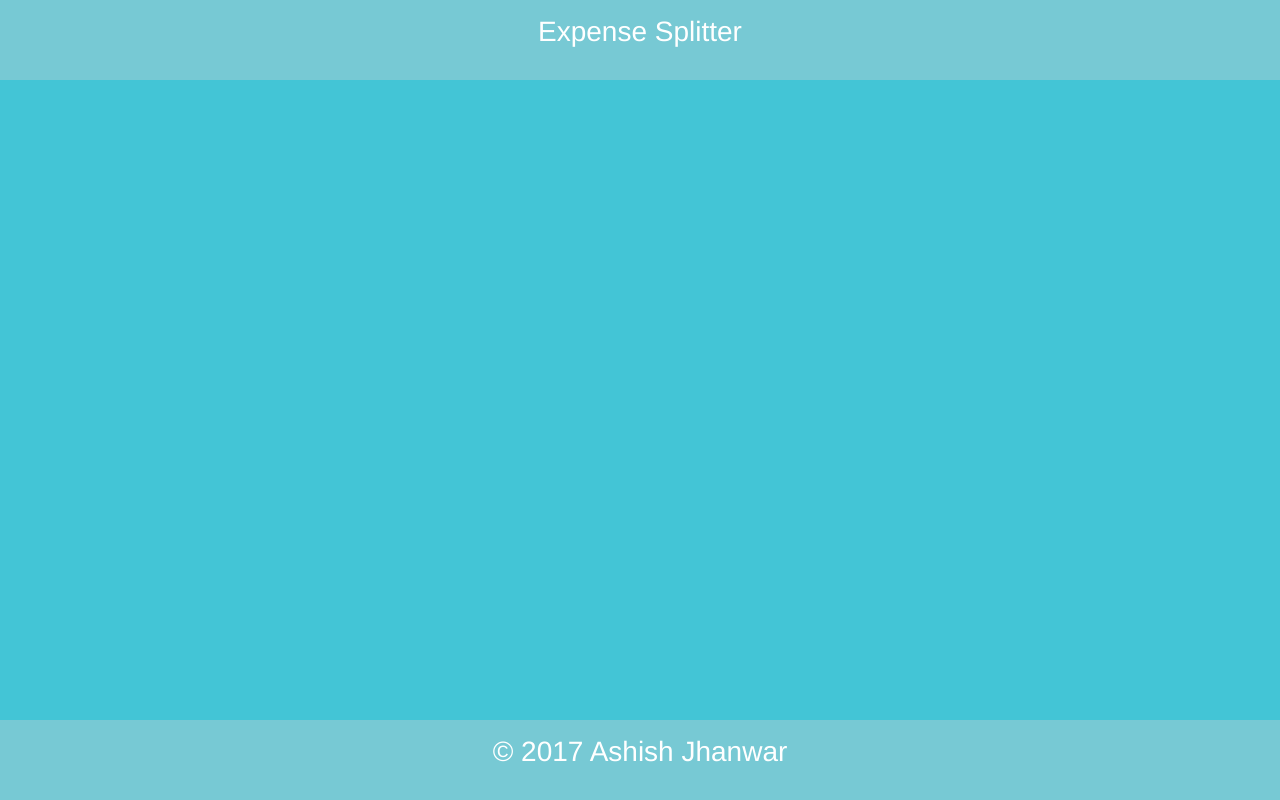
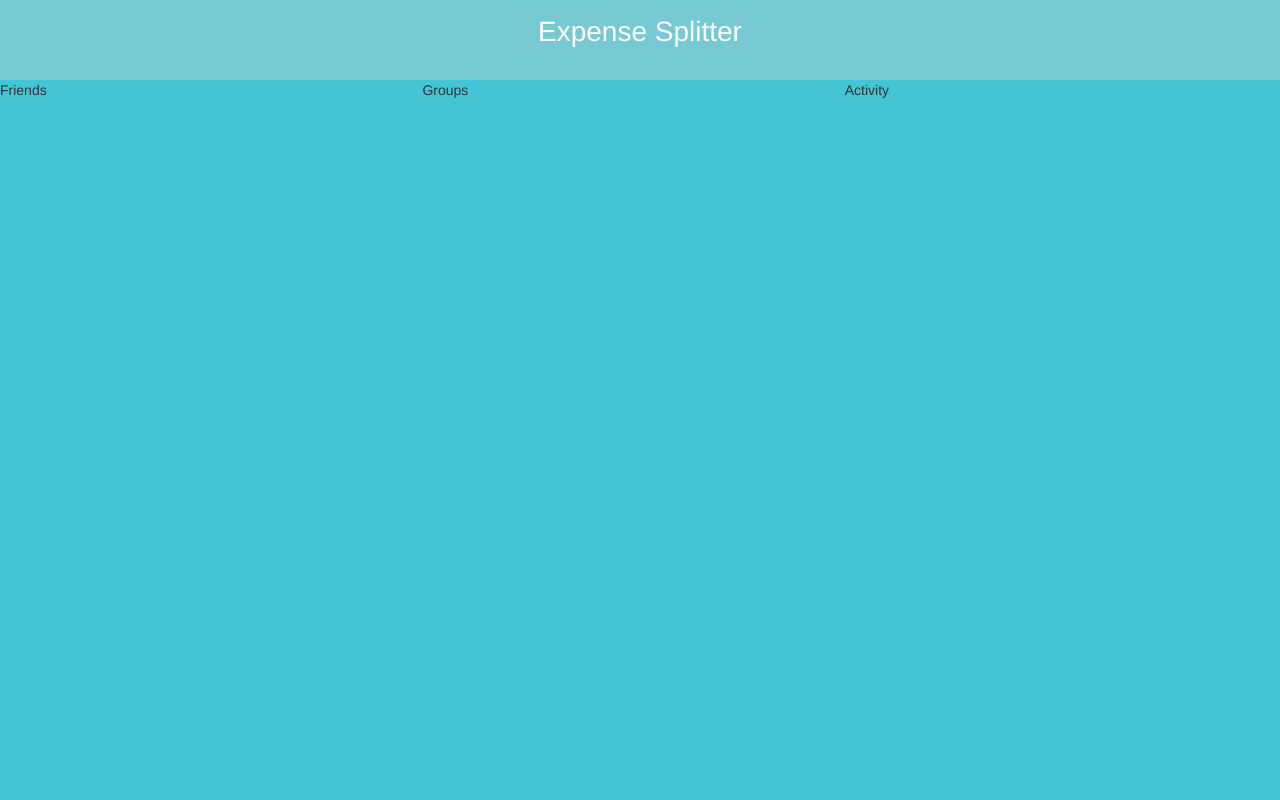
Before and after one commit to Destroy0001/expense-splitter, a React (Create React App) app: page / in a window 1280 px wide. Shown: the top 800 px of the page. Built offline with nearby package versions, Linux system fonts and the light colour scheme.

Commit message:
Added tabs for panels

```diff
--- a/src/components/App.js
+++ b/src/components/App.js
@@ -1,11 +1,16 @@
 import React, { Component } from 'react';
-import '../css/App.css'
+import Tab from './Tab'
 class App extends Component {
 	render() {
 		return (
 			<div className="App">
 				<div className="App-header">
 					<span className="App-header-text">Expense Splitter</span>
+				</div>
+				<div className="App-content">
+					<Tab styleName="friends" header="Friends"> </Tab>
+					<Tab styleName="groups" header="Groups"> </Tab>
+					<Tab styleName="activity" header="Activity"> </Tab>
 				</div>
 				<div className="App-footer">
 					<span className="App-footer-text">&copy; 2017 Ashish Jhanwar</span>
--- /dev/null
+++ b/src/components/Tab.js
@@ -0,0 +1,20 @@
+import React, { Component } from 'react';
+class Tab extends Component {
+	constructor(props){
+		super(props);
+		this.props = props
+	}
+	render() {
+		return (
+			<div className={`Tab ${this.props.styleName}`}>
+				<div className="Tab-header ">
+					{ this.props.header }
+				</div>
+				<div className="Tab-content">
+				</div>
+			</div>
+		);
+	}
+}
+
+export default Tab;
--- a/src/css/App.css
+++ /dev/null
@@ -1,42 +0,0 @@
-.App{
-	height: 100%;
-}
-
-.App-header{
-	background-color: #77c9d4;
-	color: white;
-	height: 10%;
-	position: fixed;
-	top:0;
-	width: 100%;
-	min-height: 50px;
-	max-height: 90px;
-	text-align: center;
-	z-index: 2;
-}
-
-.App-header-text{
-	font-size: 2em;
-	position: relative;
-	top: 15%;
-}
-
-.App-footer{
-	background-color:#77c9d4;
-	color: white;
-	position: fixed;
-	bottom:0;
-	height: 10%;
-	width:100%;
-	min-height: 50px;
-	max-height: 90px;
-	text-align: center;
-	z-index: 0;
-}
-
-.App-footer-text{
-	font-size: 2em;
-	position: relative;
-	top: 15%;
-
-}
--- a/src/index.css
+++ b/src/index.css
@@ -5,3 +5,61 @@ html, body, #app{
 body {
 	background-color: #43c5d6;
 }
+
+.App{
+	height: 100%;
+	margin:0 auto;
+}
+
+.App-header{
+	background-color: #77c9d4;
+	color: white;
+	height: 10%;
+	top:0;
+	width: 100%;
+	min-height: 50px;
+	max-height: 90px;
+	text-align: center;
+	z-index: 2;
+}
+
+.App-header-text{
+	font-size: 2em;
+	position: relative;
+	top: 15%;
+}
+
+
+.App-content{
+	position: relative;
+	height: 100%;
+}
+.App-footer{
+	background-color:#77c9d4;
+	color: white;
+	position: relative;
+	bottom:0;
+	height: 10%;
+	width:100%;
+	min-height: 50px;
+	max-height: 90px;
+	text-align: center;
+	z-index: 0;
+}
+
+.App-footer-text{
+	font-size: 2em;
+	position: relative;
+	top: 15%;
+
+}
+
+.Tab{
+	width:33%;
+	height:100%;
+	position: relative;
+	display: inline-block;
+	border-width: 2px;
+	border-color: red;
+	z-index: 4
+}
```
